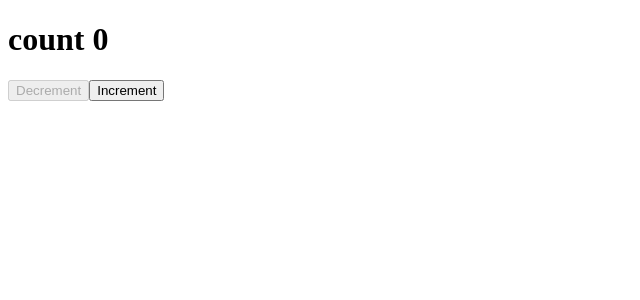
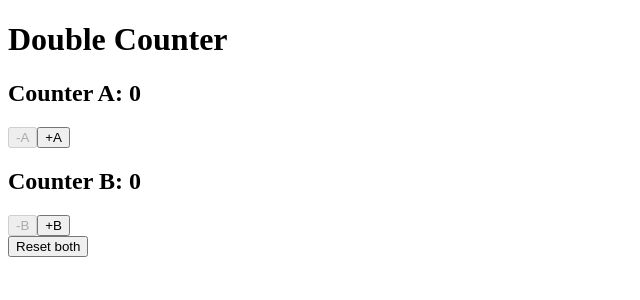
Before and after one commit to abdullahi911/dugsiiye-react-projects, a React (Vite) app: page / in a window 1280 px wide. Shown: the top 300 px of the page, without its empty margins (0-640 px from the left). Built offline with nearby package versions, Linux system fonts and the light colour scheme.

Commit message:
submitting exercise 12

```diff
--- a/src/App.jsx
+++ b/src/App.jsx
@@ -1,13 +1,15 @@
 import  useState  from "react";
 import Login from "./login";
 import Count from "./Count";
+import Appcounter from "./Appcounter";
 
 function App() {
 
 
   return (
     <div>
-      <Count />
+      <Appcounter/>
+
 
 
 
--- /dev/null
+++ b/src/Appcounter.jsx
@@ -0,0 +1,44 @@
+import { useReducer } from "react";
+
+const Appcounter = () => {
+const initialState = { counterA: 0, counterB: 0  };
+const reducer = (state, action) => {
+switch (action.type) {
+  case "incrementA":
+    return { ...state, counterA: state.counterA + 1 };
+  case "decrementA":
+    return { ...state, counterA: state.counterA - 1 };
+  case "incrementB":
+    return { ...state, counterB: state.counterB + 1 };
+  case "decrementB":
+    return { ...state, counterB: state.counterB - 1 };
+    case "reset":
+    return initialState;
+  default:
+    return state;
+}
+
+}
+
+const [state, dispatch] = useReducer(reducer, initialState);
+
+return(
+<>
+<h1>Double Counter</h1>
+<h2>Counter A: {state.counterA}</h2>
+
+<button onClick={() => dispatch({ type: 'decrementA' })} disabled={state.counterA === 0}>-A</button>
+<button onClick={() => dispatch({ type: 'incrementA' })}>+A</button>
+<h2>Counter B: {state.counterB}</h2>
+<button onClick={() => dispatch({ type: 'decrementB' })} disabled={state.counterB === 0}>-B</button>
+<button onClick={() => dispatch({ type: 'incrementB' })}>+B</button>
+<div>
+  <button onClick={() => dispatch({ type: 'reset' })}>Reset both</button>
+</div>
+</>
+
+)
+
+
+}
+export default Appcounter;
```
Also changed, not shown: exercise images/exercise12.png (added).
